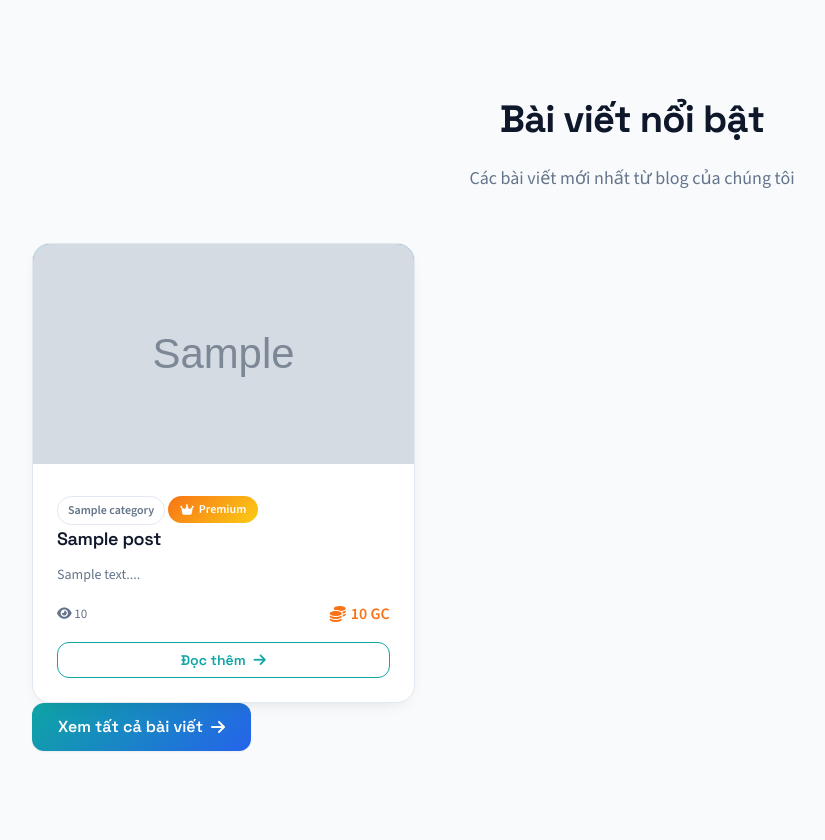
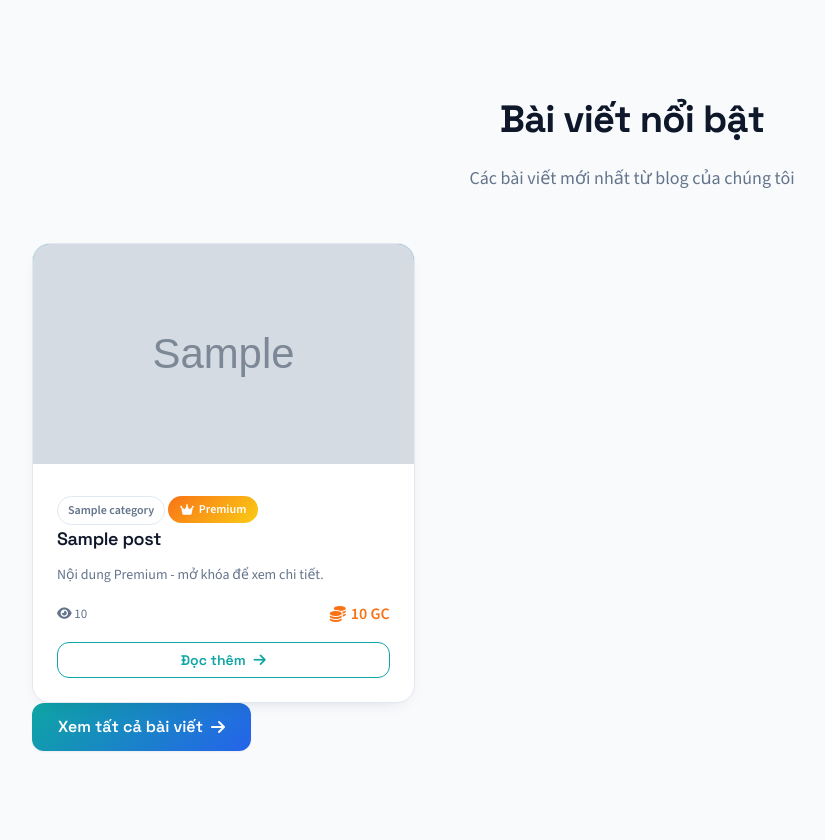
Before and after one commit to phamanqpidxj/GodWEB, a Flask app: page / in a window 1280 px wide. Shown: the part 1198-2038 px from the top of the page, without its empty margins (8-833 px from the left). Run offline with Flask 3, Linux system fonts and the light colour scheme; tables that the repository leaves empty hold one stand-in row (values such as "Sample post"); grey boxes marked "Sample" are stand-in pictures.

Commit message:
Hide premium post previews

```diff
--- a/godweb/templates/blog/index.html
+++ b/godweb/templates/blog/index.html
@@ -55,7 +55,11 @@
                         {% endif %}
                     </div>
                     <h3 class="card-title">{{ post.title }}</h3>
+                    {% if post.is_premium %}
+                    <p class="card-text">Nội dung Premium - mở khóa để xem chi tiết.</p>
+                    {% else %}
                     <p class="card-text">{{ post.content[:100] }}...</p>
+                    {% endif %}
                     <div class="card-meta">
                         <span><i class="fas fa-eye"></i> {{ post.views }} | <i class="fas fa-calendar"></i> {{ post.created_at.strftime('%d/%m/%Y') }}</span>
                         {% if post.is_premium %}
--- a/godweb/templates/home.html
+++ b/godweb/templates/home.html
@@ -80,7 +80,11 @@
                         {% endif %}
                     </div>
                     <h3 class="card-title">{{ post.title }}</h3>
+                    {% if post.is_premium %}
+                    <p class="card-text">Nội dung Premium - mở khóa để xem chi tiết.</p>
+                    {% else %}
                     <p class="card-text">{{ post.content[:100] }}...</p>
+                    {% endif %}
                     <div class="card-meta">
                         <span><i class="fas fa-eye"></i> {{ post.views }}</span>
                         {% if post.is_premium %}
```
